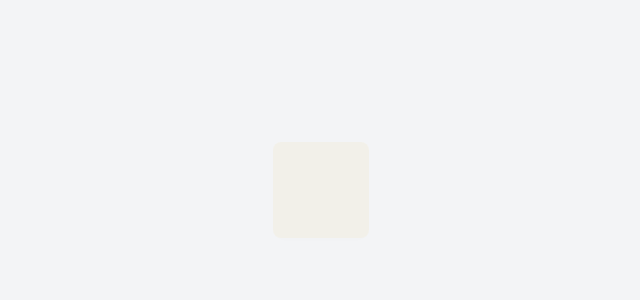
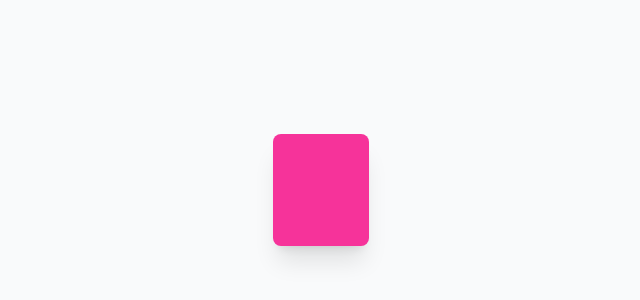
Before and after one commit to MOTANAFI/gsap, a React (Vite) app: page / in a window 1280 px wide. Shown: the part 210-510 px from the top of the page, without its empty margins (319-959 px from the left). Built offline with nearby package versions, Linux system fonts and the light colour scheme.

Commit message:
gsap hove animation

```diff
--- a/src/App.tsx
+++ b/src/App.tsx
@@ -1,6 +1,8 @@
 // import GsapBox from "./components/GsapBox"
 
-import GsapTimeline from "./components/GsapTimeline"
+import GsapHoverBox from "./components/GsapHoverBox"
+
+// import GsapTimeline from "./components/GsapTimeline"
 
 // import GsapStaggerSimple from "./components/StaggerSimple"
 
@@ -15,7 +17,8 @@ function App() {
   {/* <GsapBox /> */}
   {/* <GsapStaggerBox /> */}
   {/* <GsapStaggerSimple /> */}
-  <GsapTimeline />
+  {/* <GsapTimeline /> */}
+  <GsapHoverBox />
 
     </>
   )
--- /dev/null
+++ b/src/components/GsapHoverBox.tsx
@@ -0,0 +1,43 @@
+import {gsap} from "gsap";
+import { useRef } from "react";
+
+
+function GsapHoverBox() {
+    const boxRef = useRef<HTMLDivElement |null >(null);
+    const handleMouseEnter = () => {
+        const currentBox = boxRef.current;
+        gsap.to(currentBox, {
+            scale: 1.2,
+            rotate: 15,
+            skewX: 15,
+            duration: 0.3,
+            ease: "power1.inOut"
+        })
+
+    }
+    const handleMouseLeave = () => {
+        const currentBox = boxRef.current;
+        gsap.to(currentBox, {
+            scale: 1,
+            rotate: 0,
+            skewX: 0,
+            duration: 0.3,
+            ease: "power1.inOut"
+        })
+
+    }
+  return (
+    <div className="h-screen flex items-center justify-center bg-gray-50">
+        <div
+        ref={boxRef}
+        onMouseEnter={handleMouseEnter}
+        onMouseLeave={handleMouseLeave}
+        className="w-24 h-28 bg-pink-500 rounded-lg shadow-xl cursor-pointer transition-transform"
+        >
+
+        </div>
+        </div>
+  )
+}
+
+export default GsapHoverBox
```
